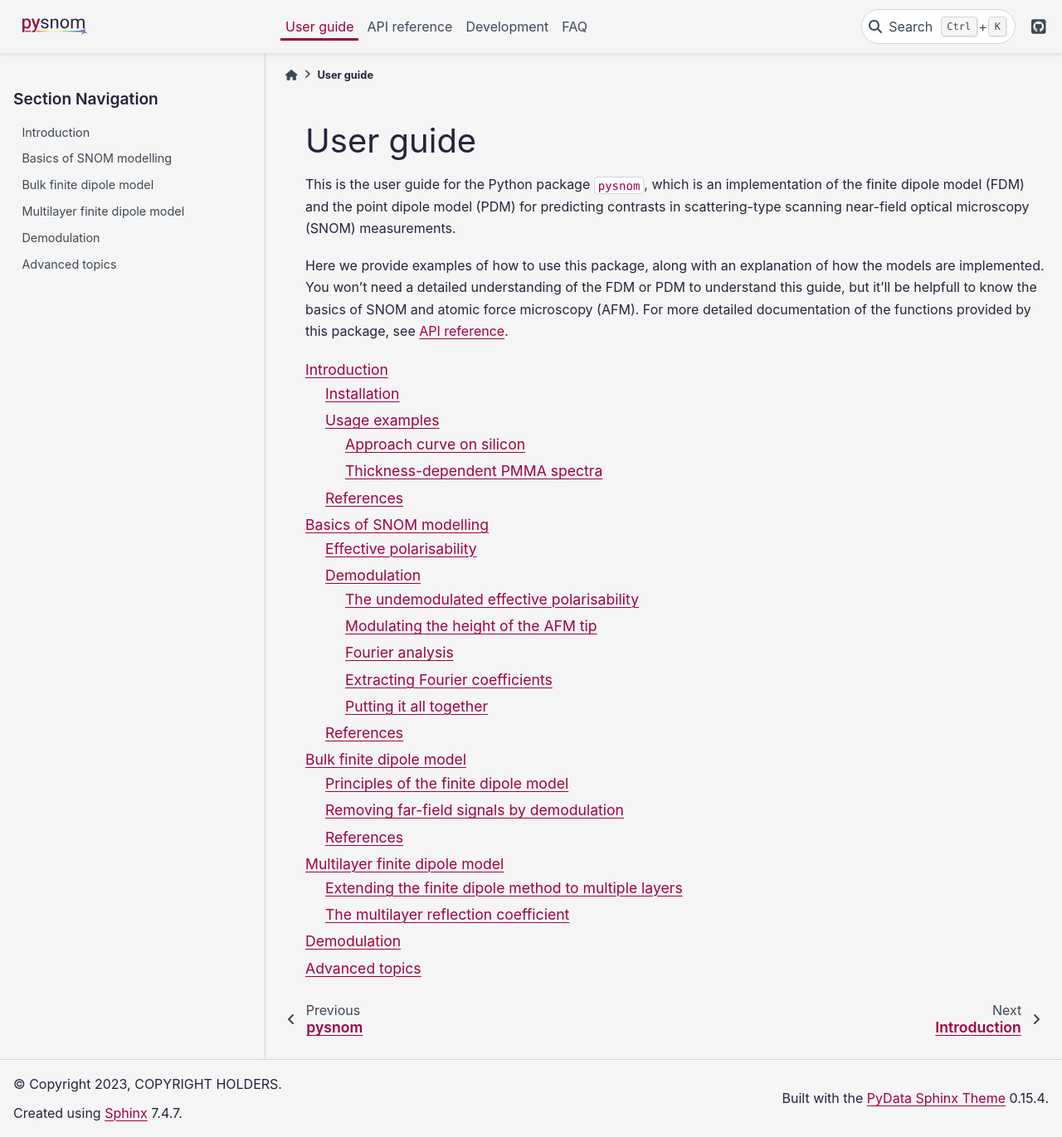
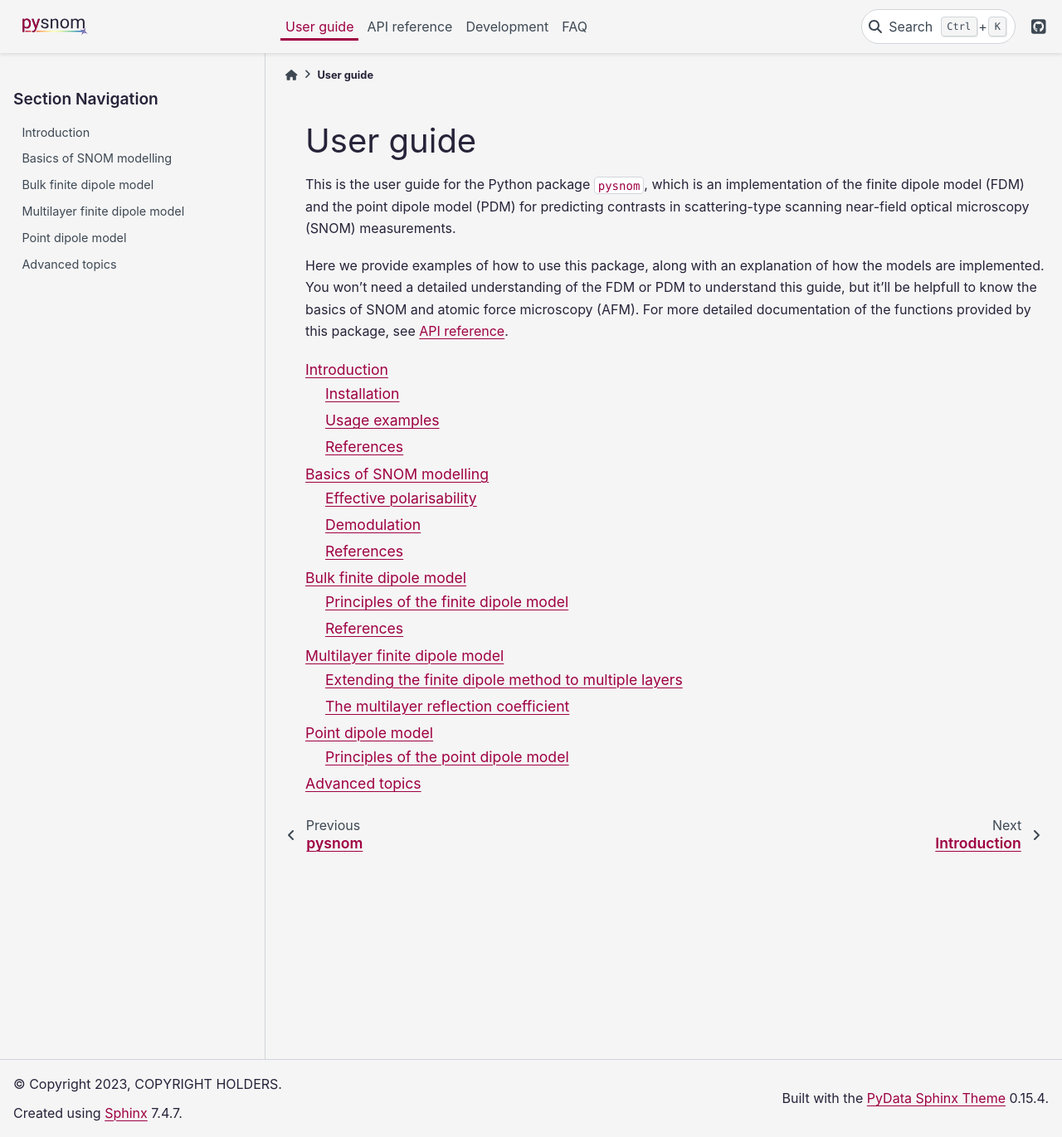
Before and after one commit to TomVincentUK/snompy, a Sphinx documentation site: the page built from docs/guide/frontpage.rst, in a window 1280 px wide and 1371 px high. Shown: the whole window at 83% size. Built offline with Sphinx 7.4.7 and the PyData theme 0.15.4, drawn with Linux system fonts in a browser that asks for light colours.

Commit message:
Restructuring docs

```diff
--- /dev/null
+++ b/docs/guide/bulk_pdm.rst
@@ -0,0 +1,10 @@
+Point dipole model
+==================
+
+Principles of the point dipole model
+-------------------------------------
+
+Write me
+
+.. image:: diagrams/pdm.svg
+   :align: center
--- a/docs/guide/demodulation.rst
+++ /dev/null
@@ -1,4 +0,0 @@
-Demodulation
-============
-
-Write me.
--- a/docs/guide/guide_frontpage.rst
+++ b/docs/guide/frontpage.rst
@@ -12,14 +12,14 @@ You won't need a detailed understanding of the FDM or PDM to understand
 this guide, but it'll be helpfull to know the basics of SNOM and atomic
 force microscopy (AFM).
 For more detailed documentation of the functions provided by this package,
-see :doc:`../API/API_index`.
+see :doc:`../API/index`.
 
 .. toctree::
-   :maxdepth: 3
+   :maxdepth: 2
 
-   Introduction <guide_intro>
+   Introduction <intro>
    Basics of SNOM modelling <basics>
-   Bulk finite dipole model <bulk>
-   Multilayer finite dipole model <multilayer>
-   Demodulation <demodulation>
-   Advanced topics <advanced/advanced_index>
+   Bulk finite dipole model <bulk_fdm>
+   Multilayer finite dipole model <multi_fdm>
+   Point dipole model <bulk_pdm>
+   Advanced topics <advanced>
--- a/docs/guide/guide_intro.rst
+++ b/docs/guide/intro.rst
@@ -10,7 +10,7 @@ Below on this page are some example scripts, showing idiomatic usage of
 If you already know how the finite dipole model (FDM) or point dipole model
 (PDM) works, these might be enough to get started with this package.
 You can also refer to the detailed explanations of the functions used in
-the :doc:`../API/API_index`.
+the :doc:`../API/index`.
 The rest of this guide will take you through the workings of the two
 models, and also give tips on how the model can be used to help analyse
 SNOM data.
--- a/docs/index.rst
+++ b/docs/index.rst
@@ -12,8 +12,8 @@ Table of contents
 .. toctree::
    :maxdepth: 2
 
-   User guide <guide/guide_frontpage>
-   API reference <API/API_index>
+   User guide <guide/frontpage>
+   API reference <API/index>
    Development <development>
    FAQ <FAQ>
 
```
Also changed, not shown: docs/guide/bulk_fdm.rst (renamed from docs/guide/bulk.rst, +2 -13 lines), docs/API/index.rst (renamed from docs/API/API_index.rst), docs/_static/_pysnom_logo_working.svg (renamed from docs/_static/pysnom_logo_working.svg), docs/guide/advanced.rst (renamed from docs/guide/advanced/advanced_index.rst), docs/guide/diagrams/_fdm_working.svg (renamed from docs/guide/diagrams/fdm_working.svg), docs/guide/diagrams/_pdm_working.svg (renamed from docs/guide/diagrams/pdm_working.svg), docs/guide/diagrams/_tip_sample_working.svg (renamed from docs/guide/diagrams/tip_sample_working.svg), docs/guide/multi_fdm.rst (renamed from docs/guide/multilayer.rst).
